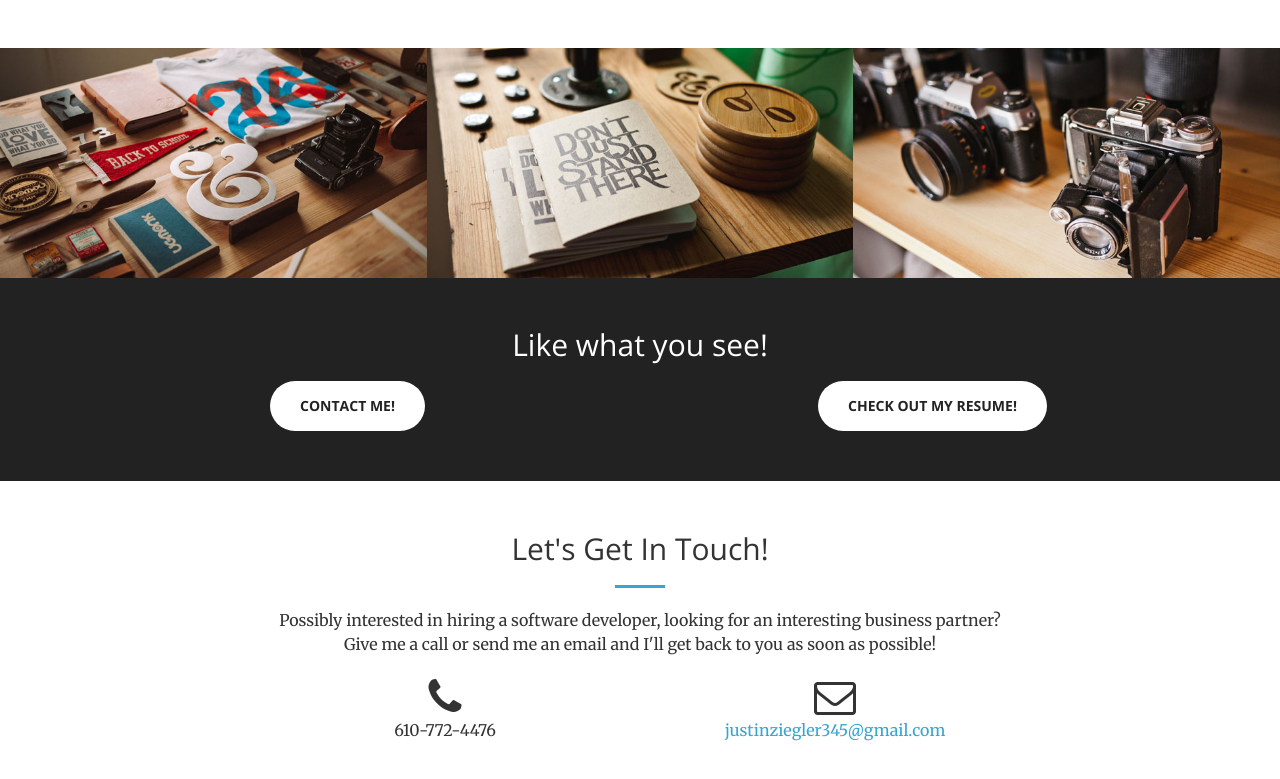
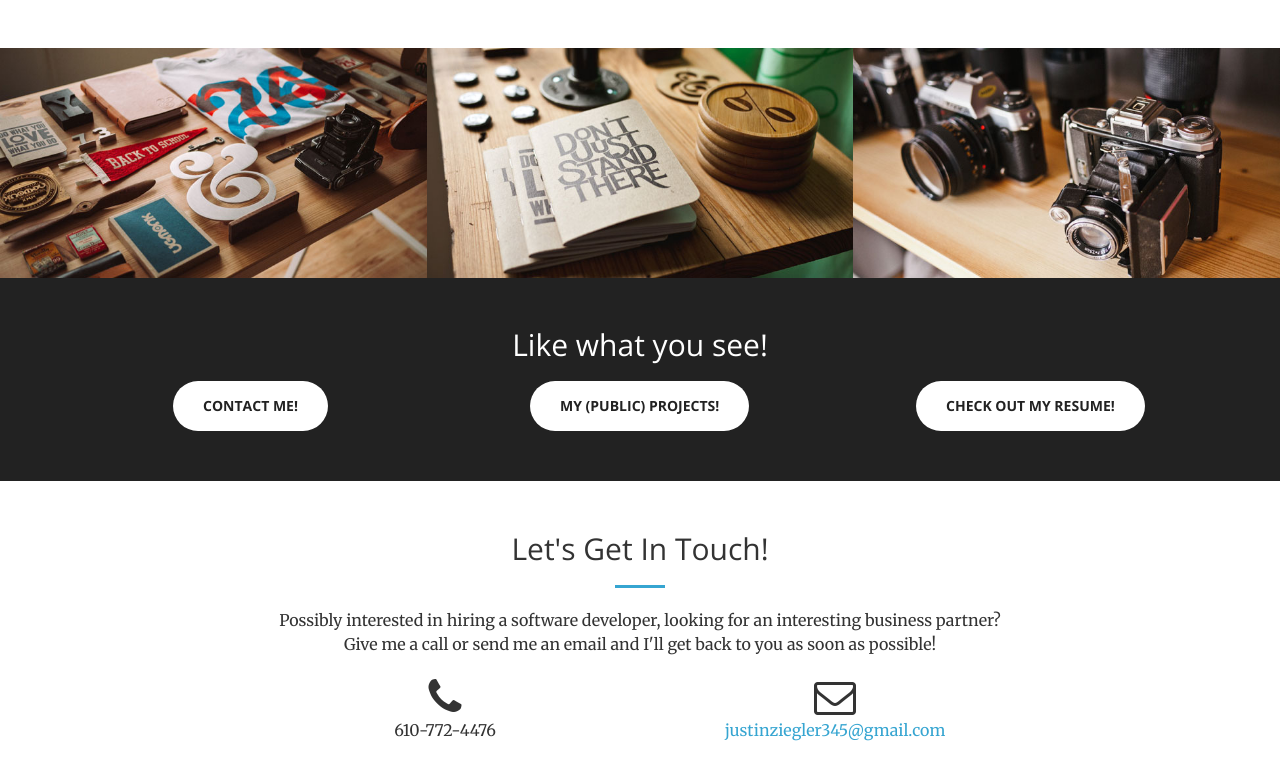
Before and after one commit to Zighome24/zighome24.github.io, a website: page index.html in a window 1280 px wide. Shown: the part 1683-2462 px from the top of the page. Drawn offline with nearby package versions, Linux system fonts and the light colour scheme.

```diff
--- a/css/creative.css
+++ b/css/creative.css
@@ -93,7 +93,7 @@
 }
 .navbar-default .nav > li.active > a,
 .navbar-default .nav > li.active > a:focus {
-  color: #36A5D1 !important;
+  color: #40BCED !important;
   background-color: transparent;
 }
 .navbar-default .nav > li.active > a:hover,
--- a/index.html
+++ b/index.html
@@ -213,10 +213,13 @@
             <div class="call-to-action">
                 <h2>Like what you see!</h2>
                 <div class="row">
-                    <div class="col-lg-6 col-md-6 text-center" style="margin-top: 10px">
+                    <div class="col-lg-4 col-md-6 text-center" style="margin-top: 10px">
                         <a href="mailto:justinziegler345@gmail.com" class="btn btn-default btn-xl sr-button">Contact me!</a>
                     </div>
-                    <div class="col-lg-6 col-md-6 text-center" style="margin-top: 10px">
+                    <div class="col-lg-4 col-md-6 text-center" style="margin-top: 10px">
+                        <a href="https://github.com/Zighome24" class="btn btn-default btn-xl sr-button">My (Public) Projects!</a>
+                    </div>
+                    <div class="col-lg-4 col-md-6 text-center" style="margin-top: 10px">
                         <a href="data/resume.pdf" class="btn btn-default btn-xl sr-button">Check out my Resume!</a>
                     </div>
                 </div>
```
